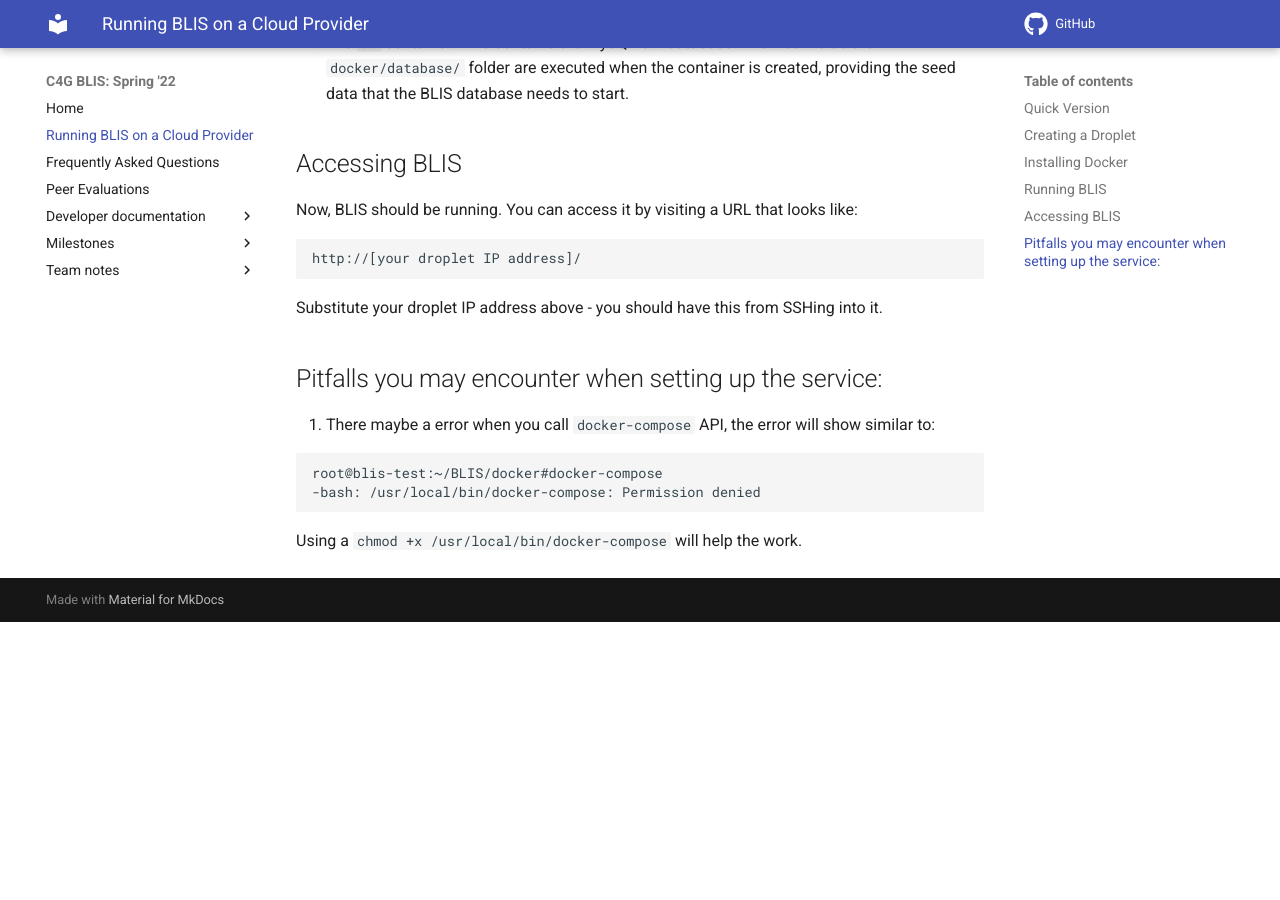
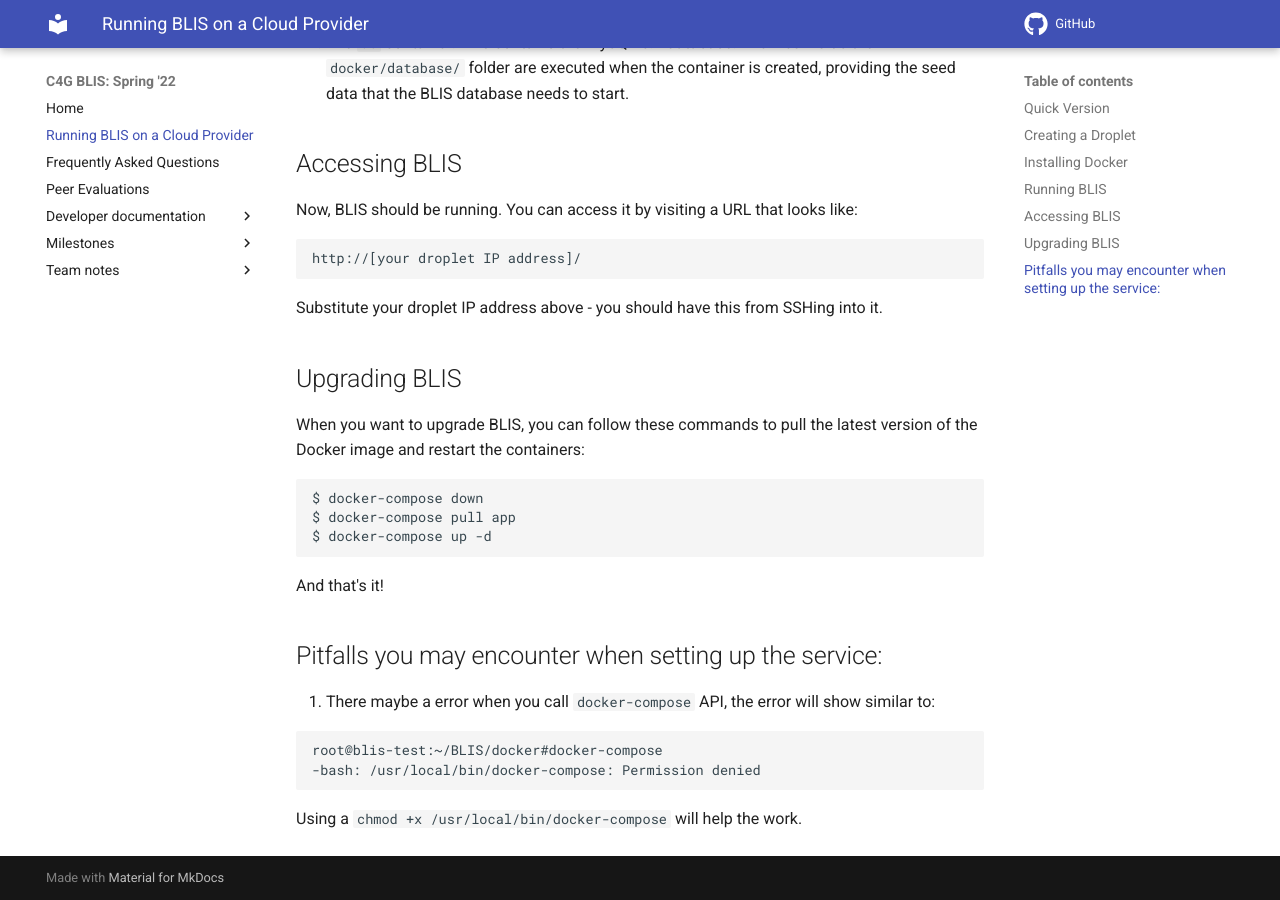
Before and after one commit to c4g-spr22-blis/c4g-spr22-blis.github.io, an MkDocs documentation site: the page built from docs/blis_cloud.md, in a window 1280 px wide and 900 px high, scrolled down 1913 px. Built offline with MkDocs 1.6.1 and Material for MkDocs 9.7.7, drawn with Linux system fonts in a browser that asks for light colours; comment, search, counter and statistics services are not loaded; before the commit the page ends 2535 px from its top, so only the background shows below that.

Commit message:
Update blis_cloud.md

````diff
--- a/docs/blis_cloud.md
+++ b/docs/blis_cloud.md
@@ -86,6 +86,18 @@ http://[your droplet IP address]/
 
 Substitute your droplet IP address above - you should have this from SSHing into it.
 
+## Upgrading BLIS
+
+When you want to upgrade BLIS, you can follow these commands to pull the latest version of the Docker image and restart the containers:
+
+```bash
+$ docker-compose down
+$ docker-compose pull app
+$ docker-compose up -d
+```
+
+And that's it!
+
 ## Pitfalls you may encounter when setting up the service:
 
 1. There maybe a error when you call `docker-compose` API, the error will show similar to:
````
